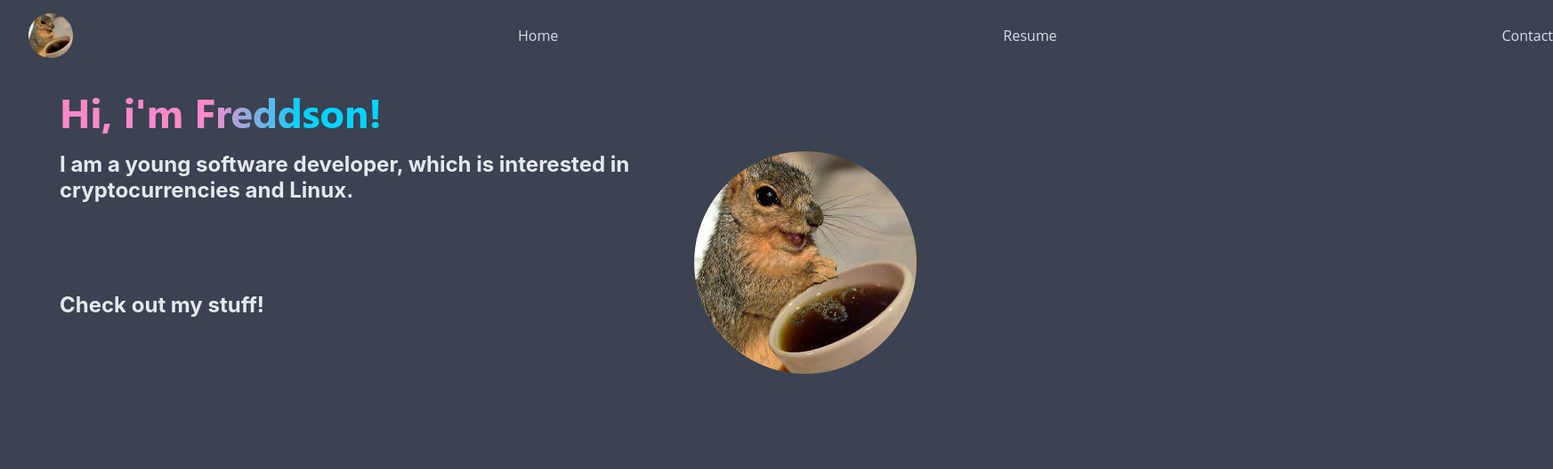
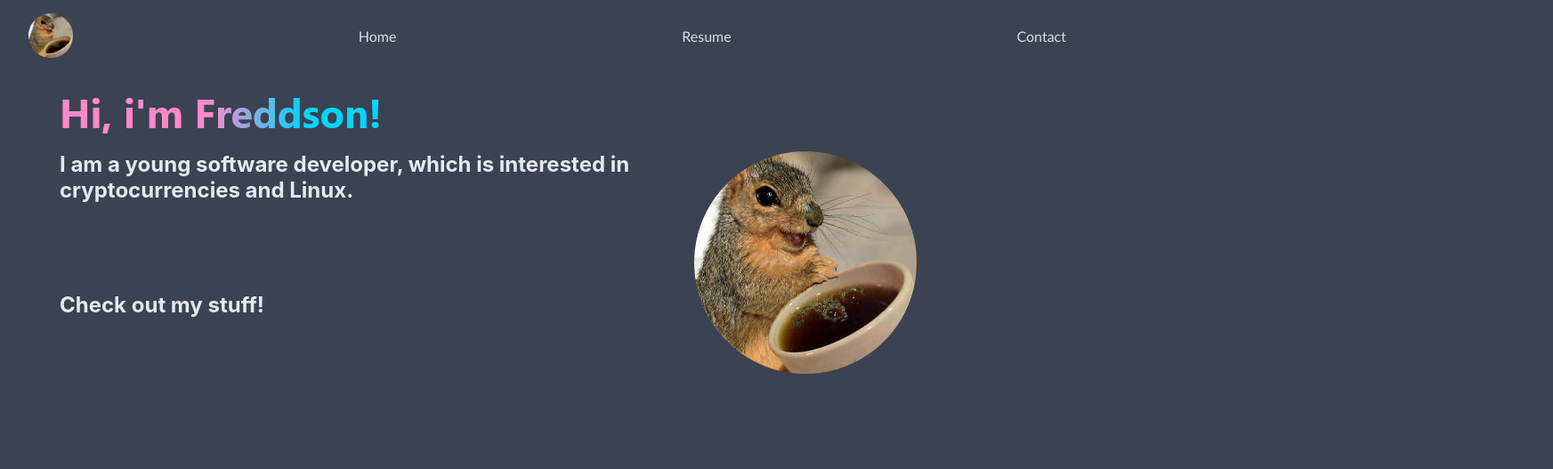
Before and after one commit to Freddson/hosted-website, a plain HTML site: page index.html in a window 1280 px wide. Shown: the whole page at 89% size, 1745 px wide, since content can reach past the window. Drawn offline with Linux system fonts and the light colour scheme.

```diff
--- a/style.css
+++ b/style.css
@@ -32,14 +32,14 @@
 
 .menubar p {
     display: flex;
-    margin-right: 500px;
+    margin-right: 50px;
     cursor: pointer;
     text-align: center;
 }
 
 .menutexts {
     color: #d8dee9;
-    font-family: 'Open Sans'
+    font-family:'Trebuchet MS', 'Lucida Sans Unicode', 'Lucida Grande', 'Lucida Sans', Arial, sans-serif;
 }
 
 .bigtext {
```
Also changed, not shown: index.html (+1 -0 lines), akaricoin.PNG (added).
